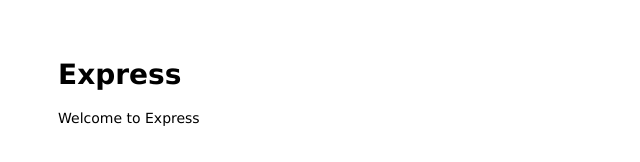
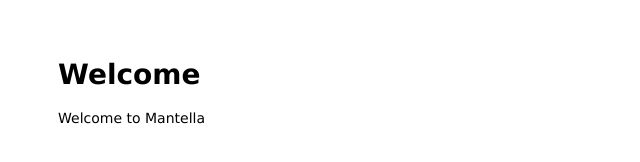
Before and after one commit to tariq-shuvo/scrapper-solution, a website: page public/index.html in a window 1280 px wide. Shown: the full height of the page, 0-640 px from the left. Drawn offline with Linux system fonts and the light colour scheme.

Commit message:
Update index.html

```diff
--- a/public/index.html
+++ b/public/index.html
@@ -1,13 +1,13 @@
 <html>
 
 <head>
-  <title>Express</title>
+  <title>Welcome</title>
   <link rel="stylesheet" href="/stylesheets/style.css">
 </head>
 
 <body>
-  <h1>Express</h1>
-  <p>Welcome to Express</p>
+  <h1>Welcome</h1>
+  <p>Welcome to Mantella</p>
 </body>
 
 </html>
```
